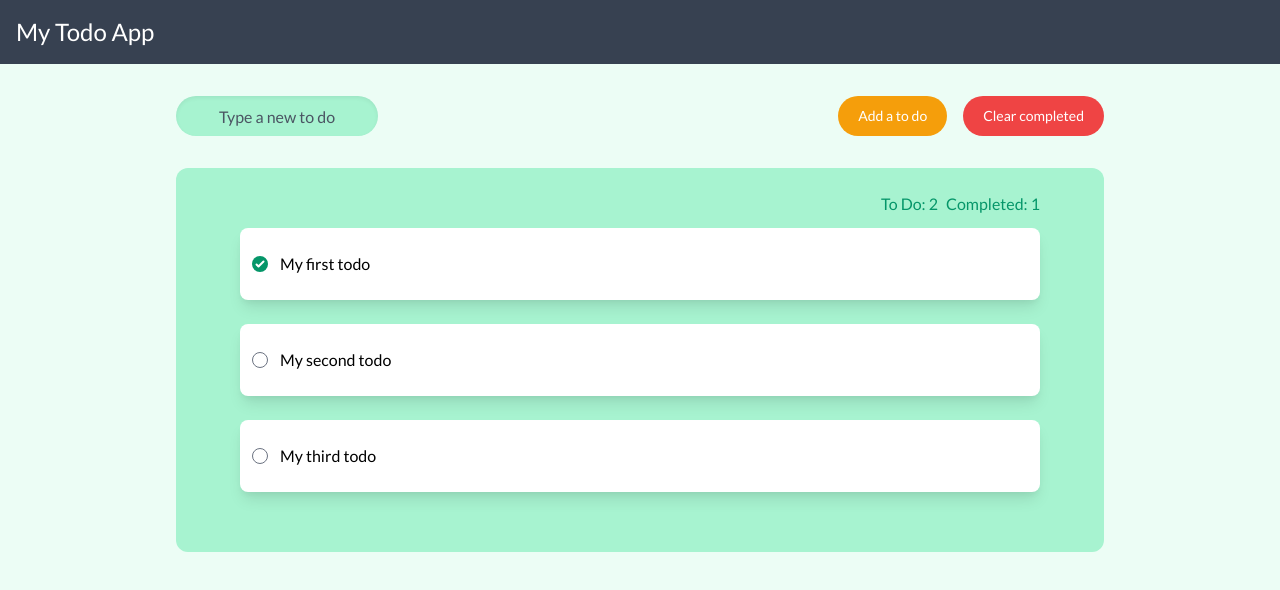
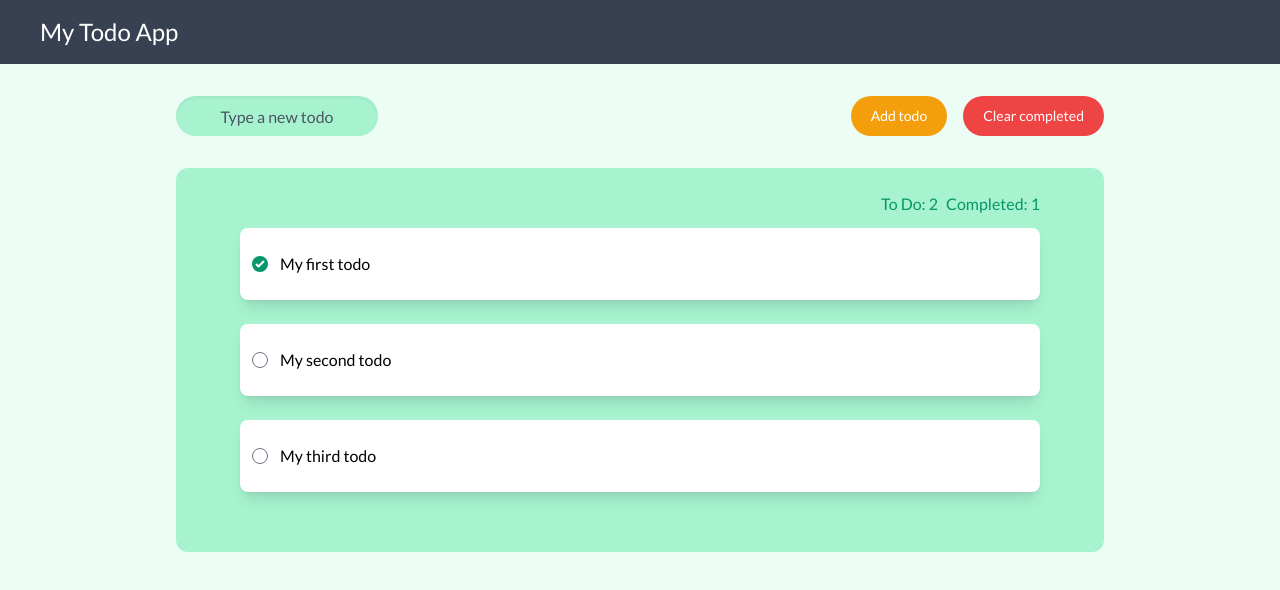
Before and after one commit to MickDellaert/react-intro, a React (Create React App) app: page / in a window 1280 px wide. Shown: the top 590 px of the page. Built offline with nearby package versions, Linux system fonts and the light colour scheme.

Commit message:
small text updates, title alignment

```diff
--- a/src/Header.js
+++ b/src/Header.js
@@ -2,7 +2,7 @@ import React from 'react';
 
 const Title = () => {
     const headerTitle = "My Todo App";
-    return <h1 className="text-2xl">{headerTitle}</h1>;
+    return <h1 className="text-2xl ml-6">{headerTitle}</h1>;
 };
 
 const Header = () => {
--- a/src/ToDoInput/ToDoInputButton.js
+++ b/src/ToDoInput/ToDoInputButton.js
@@ -7,7 +7,7 @@ const ToDoInputButton = ({ addTodo }) => {
       rounded-full focus:shadow-outline hover:bg-yellow-600"
       onClick={addTodo}
     >
-      Add a to do
+      Add todo
     </button>
   );
 };
--- a/src/ToDoInput/ToDoInputField.js
+++ b/src/ToDoInput/ToDoInputField.js
@@ -7,7 +7,7 @@ const ToDoInputField = ({ inputRef }) => {
       ref={inputRef}
       type="text"
       name="to-do-input"
-      placeholder="Type a new to do"
+      placeholder="Type a new todo"
     />
   );
 };
```
